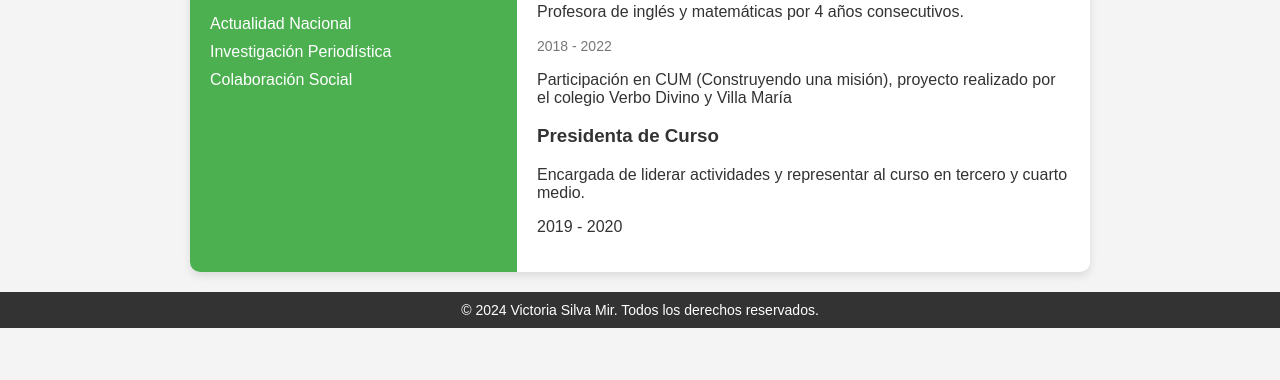
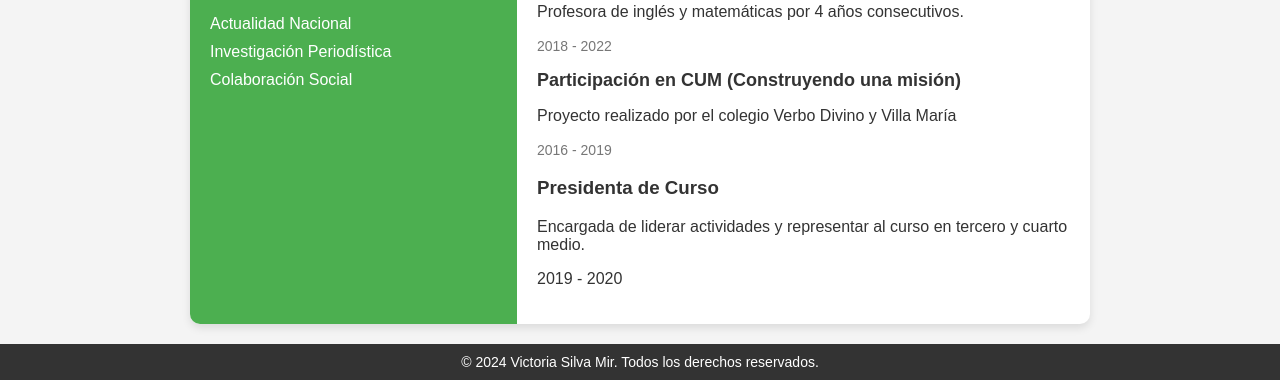
Before and after one commit to victoriasilvamir/tareas-silva, a plain HTML site: page docs/index.html in a window 1280 px wide. Shown: the part 534-914 px from the top of the page. Before the commit the page ends 862 px from the top, so only its background shows below. Drawn offline with Linux system fonts and the light colour scheme.

Commit message:
Update index.html

```diff
--- a/docs/index.html
+++ b/docs/index.html
@@ -74,7 +74,9 @@
                         <span>2018 - 2022</span>
                     </li>
                     <li>
-                         <p>Participación en CUM (Construyendo una misión), proyecto realizado por el colegio Verbo Divino y Villa María</p>
+                        <h3>Participación en CUM (Construyendo una misión)</h3>
+                        <p>Proyecto realizado por el colegio Verbo Divino y Villa María</p>
+                        <span>2016 - 2019</span>
                         </li>
                 </li>
                         <h3>Presidenta de Curso</h3>
```
